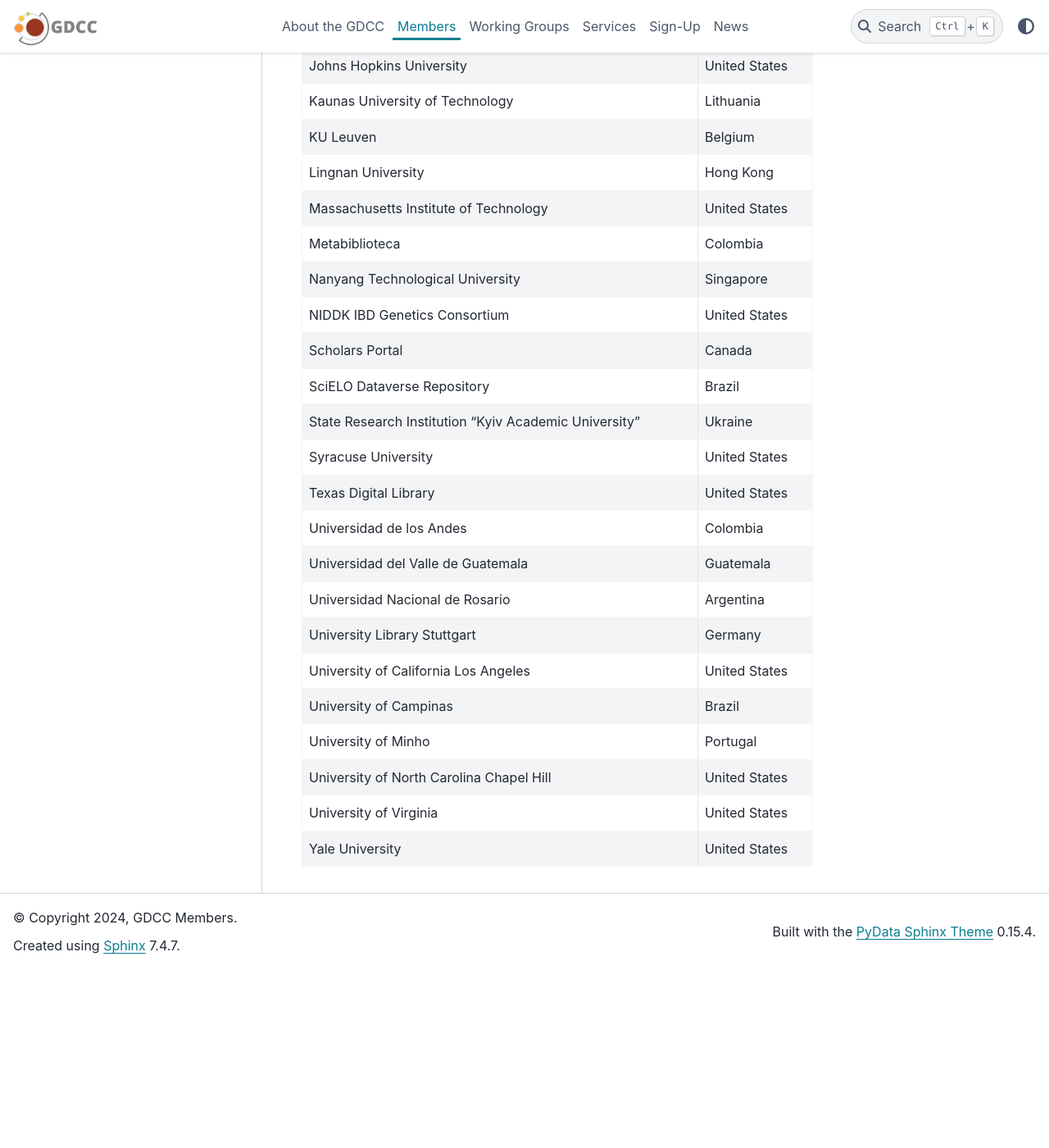
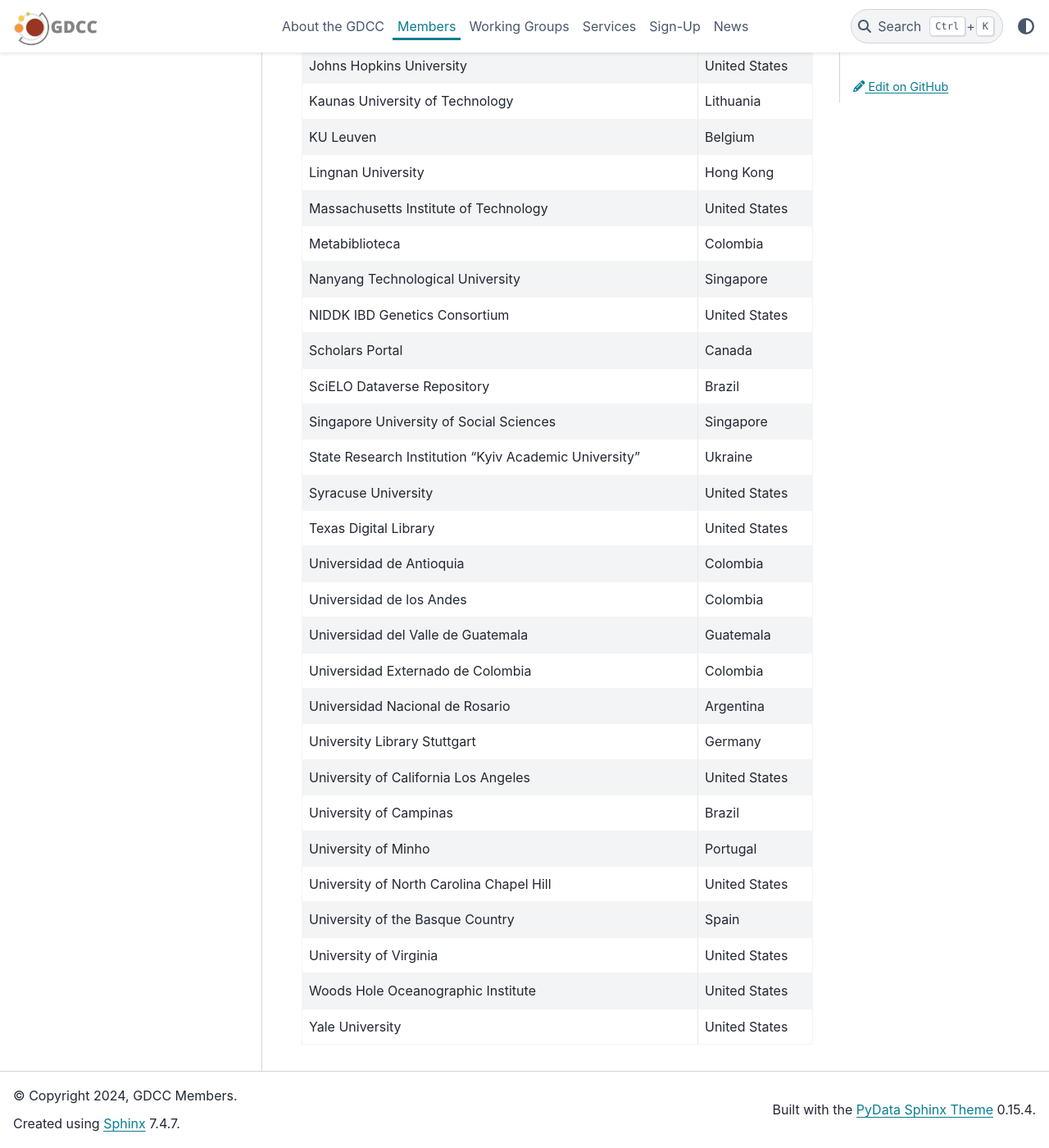
Before and after one commit to gdcc/www.gdcc.io, a Sphinx documentation site: the page built from source/members.md, in a window 1280 px wide and 1400 px high, scrolled down 1893 px. Shown: the whole window at 82% size. Built offline with Sphinx 7.4.7 and the PyData theme 0.15.4, drawn with Linux system fonts in a browser that asks for light colours; before the commit the page ends 3076 px from its top, so only the background shows below that.

Commit message:
Update members.md

```diff
--- a/source/members.md
+++ b/source/members.md
@@ -48,16 +48,21 @@
 | NIDDK IBD Genetics Consortium | United States |
 | Scholars Portal | Canada |
 | SciELO Dataverse Repository | Brazil |
+| Singapore University of Social Sciences | Singapore |
 | State Research Institution "Kyiv Academic University" | Ukraine |
 | Syracuse University | United States |
 | Texas Digital Library | United States |
+| Universidad de Antioquia | Colombia |
 | Universidad de los Andes | Colombia |
 | Universidad del Valle de Guatemala | Guatemala |
+| Universidad Externado de Colombia | Colombia |
 | Universidad Nacional de Rosario | Argentina |
 | University Library Stuttgart | Germany |
 | University of California Los Angeles | United States |
 | University of Campinas | Brazil |
 | University of Minho | Portugal |
 | University of North Carolina Chapel Hill | United States |
+| University of the Basque Country | Spain |
 | University of Virginia | United States |
+| Woods Hole Oceanographic Institute | United States |
 | Yale University | United States |
```
